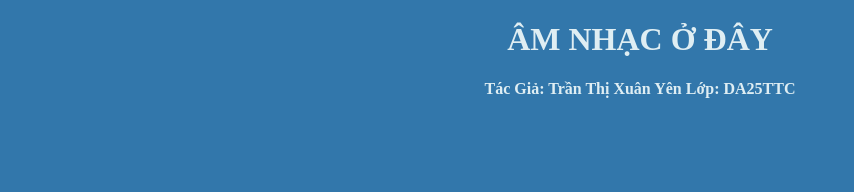
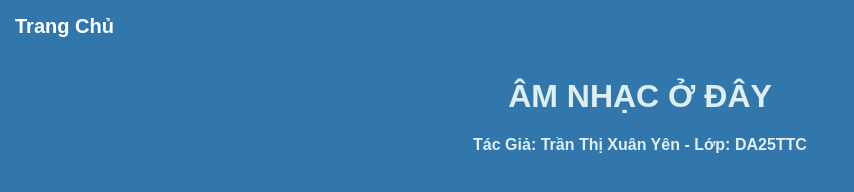
Before and after one commit to yen800836-yn/hosting, a plain HTML site: page header.html in a window 1280 px wide. Shown: the whole page, without its empty margins (0-854 px from the left). Drawn offline with Linux system fonts and the light colour scheme.

Commit message:
Revamp header.html with new structure and styles

```diff
--- a/header.html
+++ b/header.html
@@ -1,16 +1,54 @@
 <!DOCTYPE html>
 <html>
-<body align="center">
+<head>
+    <title>Âm Nhạc Ở Đây</title>
+
     <style>
-body {
-    background-color: #3277ab;
-    color: rgb(223, 238, 243);
-    text-align: center;
-}
-</style>
-    <h1> ÂM NHẠC Ở ĐÂY </h1>
-    <h4>Tác Giả: Trần Thị Xuân Yên Lớp: DA25TTC</h4>
+        body{
+            background-color: #3277ab;
+            color: rgb(223, 238, 243);
+            font-family: Arial, sans-serif;
+            margin: 0;
+        }
 
+        .back{
+            text-align: left;
+            padding: 15px;
+        }
+
+        .back a{
+            color: white;
+            text-decoration: none;
+            font-size: 20px;
+            font-weight: bold;
+        }
+
+        .back a:hover{
+            color: yellow;
+        }
+
+        .content{
+            text-align: center;
+            margin-top: 25px;
+        }
+    </style>
+</head>
+
+<body>
+
+    <div class="back">
+        <a href="indexx.html" target="_parent">
+            Trang Chủ
+        </a>
+    </div>
+
+    <div class="content">
+        <h1>ÂM NHẠC Ở ĐÂY</h1>
+
+        <h4>
+            Tác Giả: Trần Thị Xuân Yên - Lớp: DA25TTC
+        </h4>
+    </div>
 
 </body>
 </html>
```
